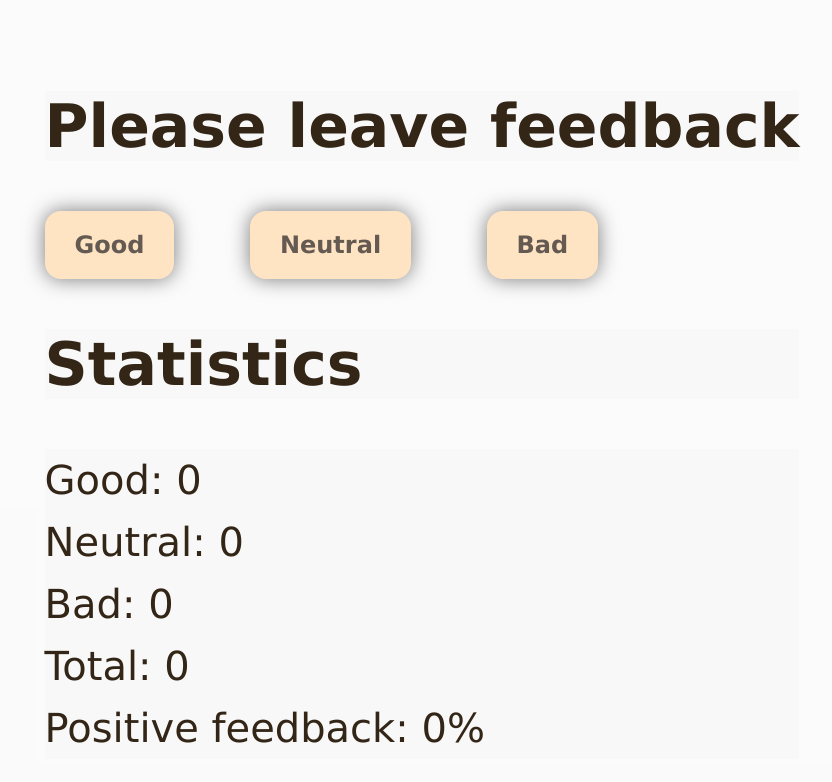
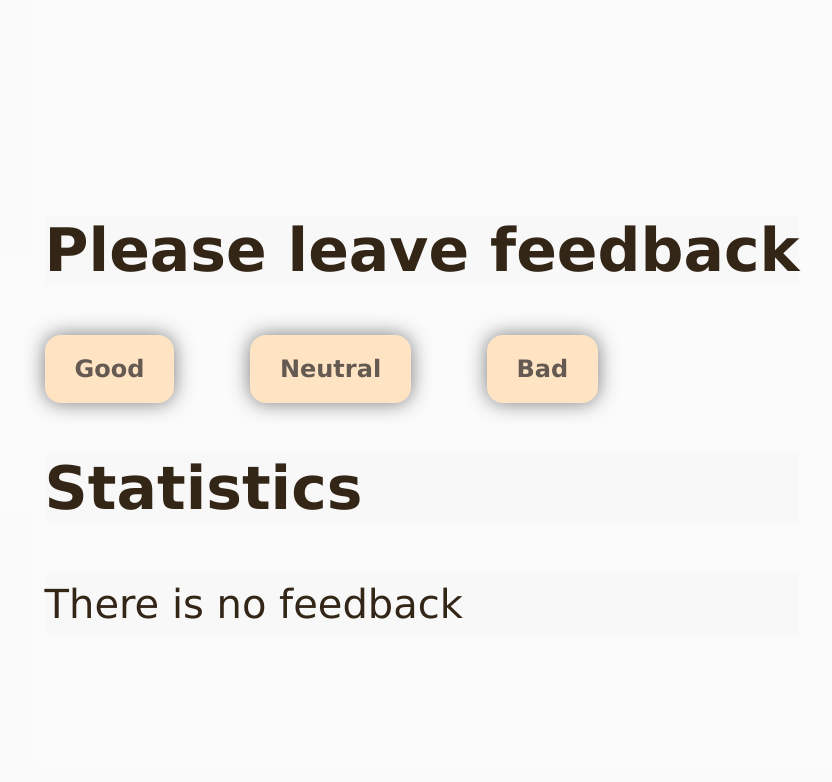
Before and after one commit to RoksanaKor/goit-react-hw-02, a React (Create React App) app: page / in a window 1280 px wide. Shown: the top 782 px of the page, without its empty margins (218-1050 px from the left). Built offline with nearby package versions, Linux system fonts and the light colour scheme.

Commit message:
feedback finished task 4

```diff
--- a/src/components/Feedback/Feedback.jsx
+++ b/src/components/Feedback/Feedback.jsx
@@ -3,6 +3,7 @@ import React from "react";
 import { SectionTitle } from "components/SectionTitle";
 import { Feedbackoptions } from "components/FeedbackOptions";
 import { Statistics } from "components/Statistics";
+import { Notification } from "components/Notification";
 import PropTypes from 'prop-types';
 
 export const Feedback = ({stateValue, setStateValue}) => {
@@ -21,7 +22,7 @@ export const Feedback = ({stateValue, setStateValue}) => {
     <Feedbackoptions stateValue={stateValue} setStateValue={setStateValue}/>
    </SectionTitle>
    <SectionTitle sectionTitle='Statistics'>
-    <Statistics good={good} neutral={neutral} bad={bad} sum={sum} positiveFeedbackPercentage={positiveFeedbackPercentage}/>
+    {good !== 0 || neutral !== 0 || bad !== 0 ? <Statistics good={good} neutral={neutral} bad={bad} sum={sum} positiveFeedbackPercentage={positiveFeedbackPercentage}/> : <Notification message="There is no feedback"/>}
    </SectionTitle>
   </div>
  );
--- /dev/null
+++ b/src/components/Notification.jsx
@@ -0,0 +1,14 @@
+import React from "react";
+import PropTypes from 'prop-types';
+
+export const Notification = ({message}) => {
+ return (
+  <div className="statistics">
+   <p>{message}</p>
+  </div>
+ )
+}
+
+Notification.propTypes = {
+ message: PropTypes.string
+}
```
